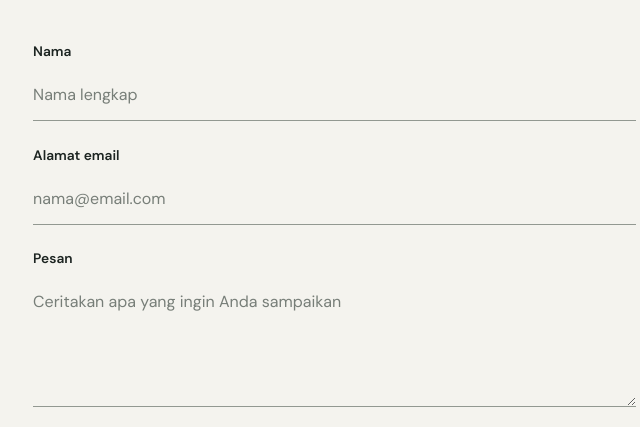
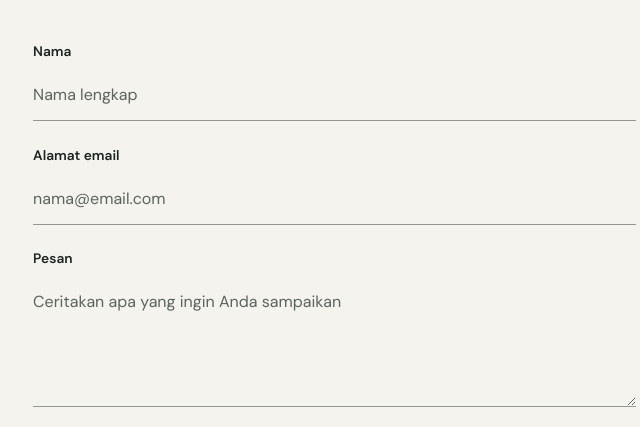
Before and after one commit to layyisbravaska/WAD_Halaman_Profil_Layyisatul_Masruroh_26120300004, a plain HTML site: page index.html in a window 1280 px wide. Shown: the part 2284-2711 px from the top of the page, 564-1204 px from the left. Drawn offline with nearby package versions, Linux system fonts and the light colour scheme.

Commit message:
Fix placeholder text contrast

```diff
--- a/style.css
+++ b/style.css
@@ -329,7 +329,7 @@ textarea {
 
 input::placeholder,
 textarea::placeholder {
-  color: #777e78;
+  color: #5c635d;
   opacity: 1;
 }
 
```
